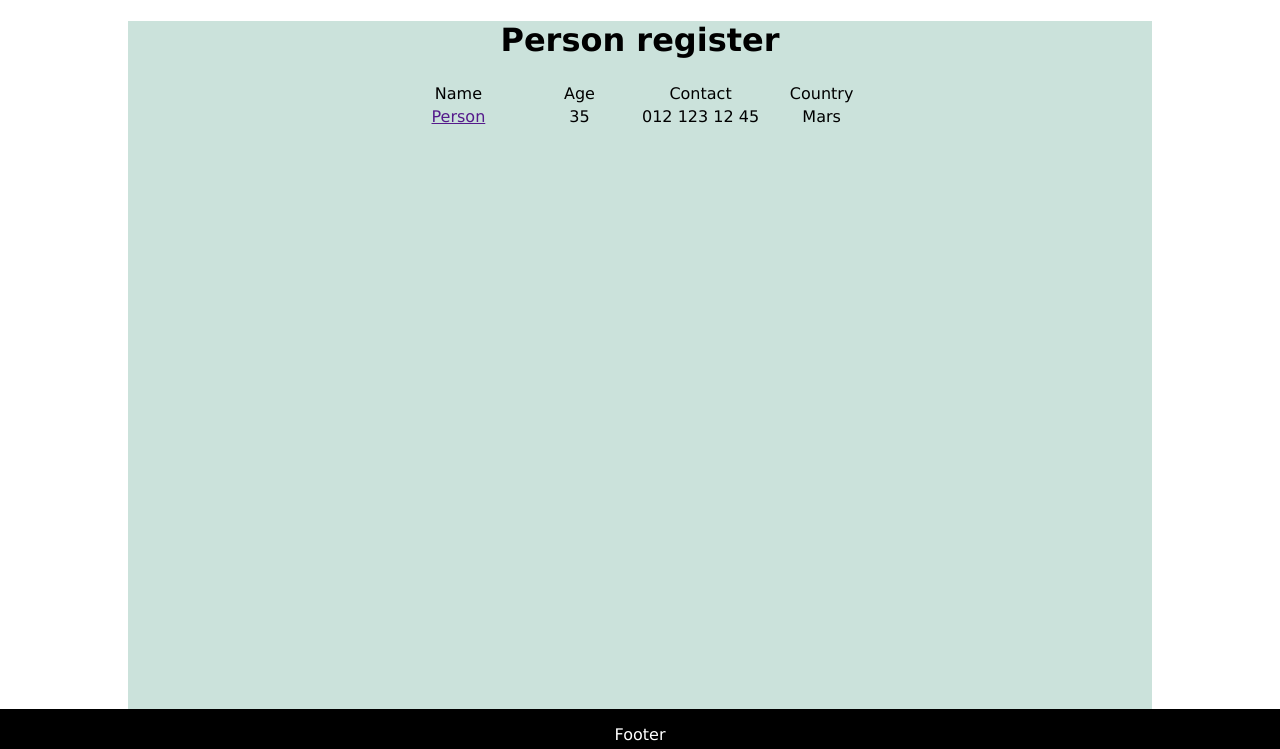
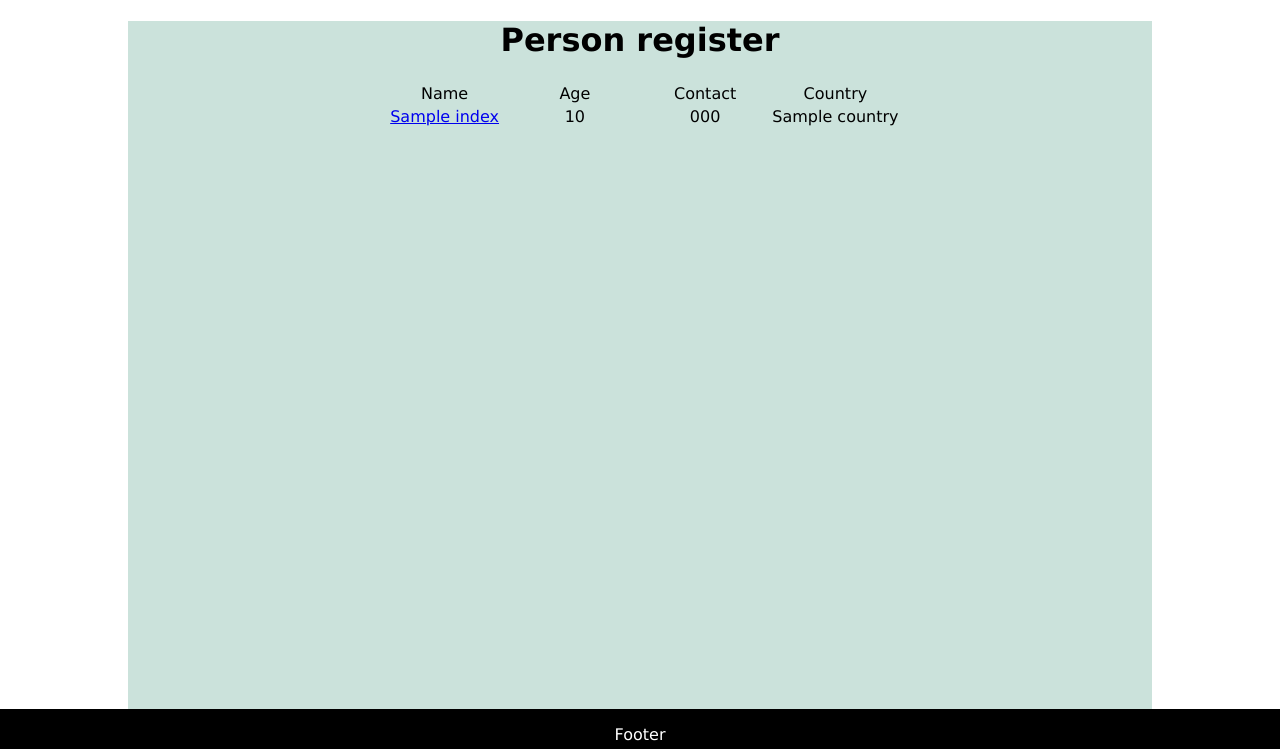
Before and after one commit to Lindayh/hve_projects, a Flask app: template templates/all_person.html in a window 1280 px wide. Shown: the part 51-800 px from the top of the page. Run offline with Flask 3, Linux system fonts and the light colour scheme; the template is opened without the code that fills it: most values are stand-ins (such as "Sample title", 1, 10 or a date in 2020).

Commit message:
db_func.py, personal pages redirect from list. Populate htmls with jinja2 and python.

```diff
--- a/app.py
+++ b/app.py
@@ -1,4 +1,5 @@
 from flask import Flask, render_template
+from db_func import run_query
 
 app = Flask(__name__)
 
@@ -8,10 +9,21 @@
 
 @app.route("/register")
 def all_person_page():
-    return render_template("all_person.html")
 
-# @app.route("/register/<name>")
-    # return ??
+    query = "SELECT * FROM person"
+    data = run_query(query)
+
+    return render_template("all_person.html", data=data)
+
+@app.route("/register/<id>", methods=['GET'])
+def pers_info(id):
+    query = f"SELECT * FROM person WHERE personID like {id}"
+    data = run_query(query)
+
+    print(data[0])
+
+    return render_template("pers_info.html", data=data[0])
+
 
 if __name__ == "__main__":
     app.run(debug=True)
--- a/templates/all_person.html
+++ b/templates/all_person.html
@@ -13,14 +13,14 @@
         <td>Country</td>
     </thead>
     <tbody>
-        {# Jinja for loop
-        {% for item in iterable %}
-        <td><a href="/??">{{ name variable }}</a></td>
-        {% endfor %} #}
-        <td><a href="">Person</a></td>
-        <td>35</td>
-        <td>012 123 12 45</td>
-        <td>Mars</td>
+        {% for index in data %}
+        <tr>
+            <td><a href="register/{{ index.personID }}">{{ index.name }}</a></td>
+            <td>{{ index.age }}</td>
+            <td>{{ index.phone_nr }}</td>
+            <td>{{ index.country }}</td>
+        </tr>
+        {% endfor %}
     </tbody>
 </table>
 
```
Also changed, not shown: db_func.py (added, +12 -0 lines), templates/pers_info.html (added, +15 -0 lines).
